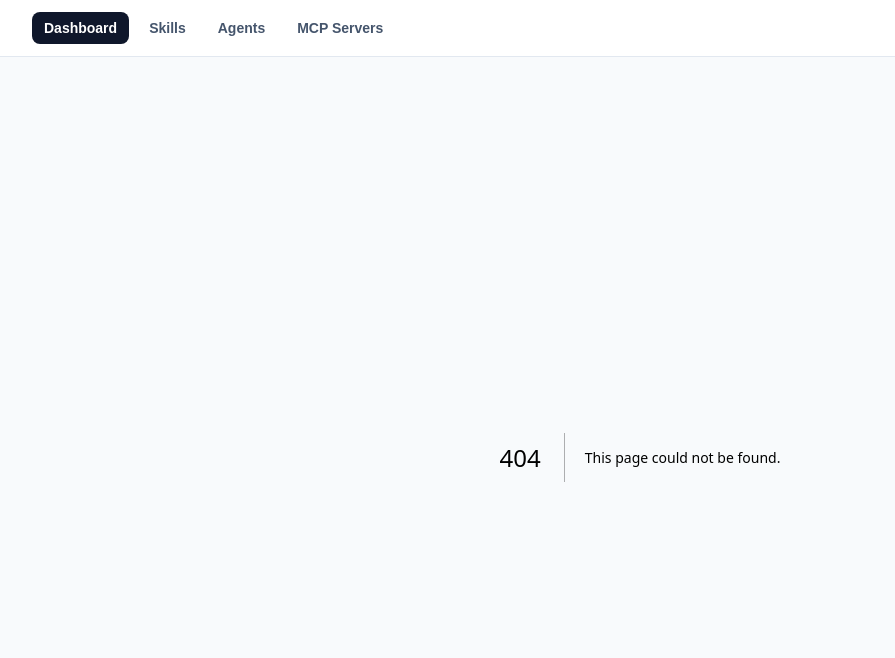
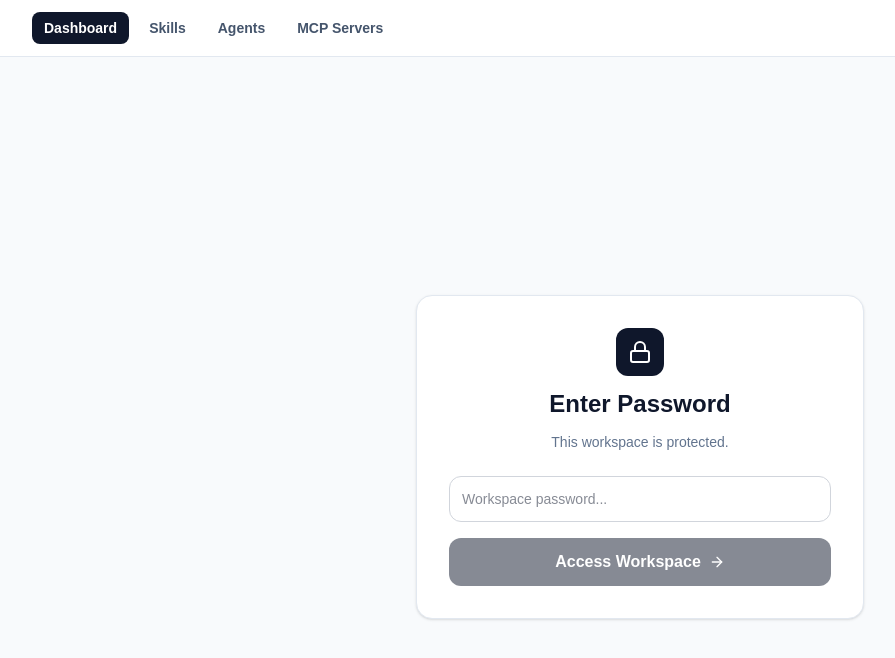
Before and after one commit to kylon-tyner-fis/agent-authoring, a Next.js app: page /login in a window 1280 px wide. Before the commit this address had no page. Shown: the top 658 px of the page, without its empty margins (0-895 px from the left). Built offline with nearby package versions, Linux system fonts and the light colour scheme; no server answers.

Commit message:
Introduced basic password-only auth

```diff
--- /dev/null
+++ b/app/login/page.tsx
@@ -0,0 +1,79 @@
+"use client";
+
+import { useState } from "react";
+import { useRouter } from "next/navigation";
+import { createClient } from "@/lib/supabase/client";
+import { Lock, Loader2, ArrowRight } from "lucide-react";
+
+export default function LoginPage() {
+  const [password, setPassword] = useState("");
+  const [error, setError] = useState<string | null>(null);
+  const [isLoading, setIsLoading] = useState(false);
+  const router = useRouter();
+  const supabase = createClient();
+
+  const handleLogin = async (e: React.FormEvent) => {
+    e.preventDefault();
+    setIsLoading(true);
+    setError(null);
+
+    // Use the hardcoded email you created in the Supabase Dashboard
+    const { error } = await supabase.auth.signInWithPassword({
+      email: "admin@flatironschool.com",
+      password: password,
+    });
+
+    if (error) {
+      setError("Incorrect password.");
+      setIsLoading(false);
+    } else {
+      router.push("/");
+      router.refresh();
+    }
+  };
+
+  return (
+    <div className="min-h-screen flex items-center justify-center bg-slate-50 p-4">
+      <div className="max-w-md w-full bg-white rounded-2xl shadow-sm border border-slate-200 p-8 space-y-6">
+        <div className="flex flex-col items-center justify-center space-y-3 text-center">
+          <div className="w-12 h-12 bg-slate-900 rounded-xl flex items-center justify-center">
+            <Lock className="w-6 h-6 text-white" />
+          </div>
+          <h1 className="text-2xl font-bold text-slate-900">Enter Password</h1>
+          <p className="text-sm text-slate-500">This workspace is protected.</p>
+        </div>
+
+        <form onSubmit={handleLogin} className="space-y-4">
+          <div className="space-y-1.5">
+            <input
+              type="password"
+              value={password}
+              onChange={(e) => setPassword(e.target.value)}
+              placeholder="Workspace password..."
+              className="w-full p-3 text-sm border border-gray-300 rounded-xl focus:ring-2 focus:ring-blue-500 outline-none transition-all text-slate-900"
+              required
+            />
+          </div>
+
+          {error && (
+            <p className="text-xs text-red-500 font-semibold">{error}</p>
+          )}
+
+          <button
+            type="submit"
+            disabled={isLoading || !password}
+            className="w-full flex items-center justify-center gap-2 bg-slate-900 text-white p-3 rounded-xl hover:bg-slate-800 disabled:opacity-50 transition-colors font-semibold"
+          >
+            {isLoading ? (
+              <Loader2 className="w-4 h-4 animate-spin" />
+            ) : (
+              <>
+                Access Workspace <ArrowRight className="w-4 h-4" />
+              </>
+            )}
+          </button>
+        </form>
+      </div>
+    </div>
+  );
+}
--- a/app/page.tsx
+++ b/app/page.tsx
@@ -54,23 +54,6 @@ export default function GlobalDashboard() {
           </p>
         </header>
 
-        {/* QUICK STATS */}
-        <div className="grid grid-cols-3 gap-4">
-          <div className="bg-white p-4 rounded-xl border border-slate-200 shadow-sm flex items-center gap-4">
-            <div className="w-10 h-10 rounded-full bg-green-50 flex items-center justify-center text-green-600">
-              <Activity className="w-5 h-5" />
-            </div>
-            <div>
-              <p className="text-xs font-bold text-slate-400 uppercase">
-                System Status
-              </p>
-              <p className="text-sm font-bold text-slate-900">
-                All Systems Operational
-              </p>
-            </div>
-          </div>
-        </div>
-
         {/* NAVIGATION CARDS */}
         <div className="grid grid-cols-1 gap-4">
           {sections.map((s) => (
@@ -86,14 +69,6 @@ export default function GlobalDashboard() {
                   {s.icon}
                 </div>
                 <div>
-                  <div className="flex items-center gap-2">
-                    <h3 className="text-xl font-bold text-slate-900">
-                      {s.title}
-                    </h3>
-                    <span className="text-[10px] bg-slate-100 text-slate-500 px-2 py-0.5 rounded-full font-bold uppercase tracking-wide">
-                      {s.count}
-                    </span>
-                  </div>
                   <p className="text-slate-500 text-sm mt-1">{s.description}</p>
                 </div>
               </div>
--- /dev/null
+++ b/lib/supabase/client.ts
@@ -0,0 +1,8 @@
+import { createBrowserClient } from "@supabase/ssr";
+
+export function createClient() {
+  return createBrowserClient(
+    process.env.NEXT_PUBLIC_SUPABASE_URL!,
+    process.env.NEXT_PUBLIC_SUPABASE_ANON_KEY!,
+  );
+}
--- /dev/null
+++ b/lib/supabase/server.ts
@@ -0,0 +1,27 @@
+import { createServerClient } from "@supabase/ssr";
+import { cookies } from "next/headers";
+
+export async function createClient() {
+  const cookieStore = await cookies();
+
+  return createServerClient(
+    process.env.NEXT_PUBLIC_SUPABASE_URL!,
+    process.env.NEXT_PUBLIC_SUPABASE_ANON_KEY!,
+    {
+      cookies: {
+        getAll() {
+          return cookieStore.getAll();
+        },
+        setAll(cookiesToSet) {
+          try {
+            cookiesToSet.forEach(({ name, value, options }) =>
+              cookieStore.set(name, value, options),
+            );
+          } catch {
+            // Ignored in Server Components
+          }
+        },
+      },
+    },
+  );
+}
--- /dev/null
+++ b/middleware.ts
@@ -0,0 +1,60 @@
+import { createServerClient } from "@supabase/ssr";
+import { NextResponse, type NextRequest } from "next/server";
+
+export async function middleware(request: NextRequest) {
+  let supabaseResponse = NextResponse.next({
+    request,
+  });
+
+  const supabase = createServerClient(
+    process.env.NEXT_PUBLIC_SUPABASE_URL!,
+    process.env.NEXT_PUBLIC_SUPABASE_ANON_KEY!,
+    {
+      cookies: {
+        getAll() {
+          return request.cookies.getAll();
+        },
+        setAll(cookiesToSet) {
+          cookiesToSet.forEach(({ name, value, options }) =>
+            request.cookies.set(name, value),
+          );
+          supabaseResponse = NextResponse.next({
+            request,
+          });
+          cookiesToSet.forEach(({ name, value, options }) =>
+            supabaseResponse.cookies.set(name, value, options),
+          );
+        },
+      },
+    },
+  );
+
+  const {
+    data: { user },
+  } = await supabase.auth.getUser();
+
+  const isAuthRoute = request.nextUrl.pathname.startsWith("/login");
+  const isApiRoute = request.nextUrl.pathname.startsWith("/api");
+
+  // Redirect to /login if there is no user and it's not an API or login route
+  if (!user && !isAuthRoute && !isApiRoute) {
+    const url = request.nextUrl.clone();
+    url.pathname = "/login";
+    return NextResponse.redirect(url);
+  }
+
+  // Redirect to / if the user is already logged in but tries to access /login
+  if (user && isAuthRoute) {
+    const url = request.nextUrl.clone();
+    url.pathname = "/";
+    return NextResponse.redirect(url);
+  }
+
+  return supabaseResponse;
+}
+
+export const config = {
+  matcher: [
+    "/((?!_next/static|_next/image|favicon.ico|.*\\.(?:svg|png|jpg|jpeg|gif|webp)$).*)",
+  ],
+};
--- a/package.json
+++ b/package.json
@@ -13,6 +13,7 @@
     "@langchain/langgraph": "^1.2.7",
     "@langchain/langgraph-checkpoint-postgres": "^1.0.1",
     "@langchain/openai": "^1.4.2",
+    "@supabase/ssr": "^0.10.2",
     "@supabase/supabase-js": "^2.101.1",
     "@tailwindcss/typography": "^0.5.19",
     "@xyflow/react": "^12.10.2",
```
Also changed, not shown: 1 other file (tests, documents, lock files or other folders).
